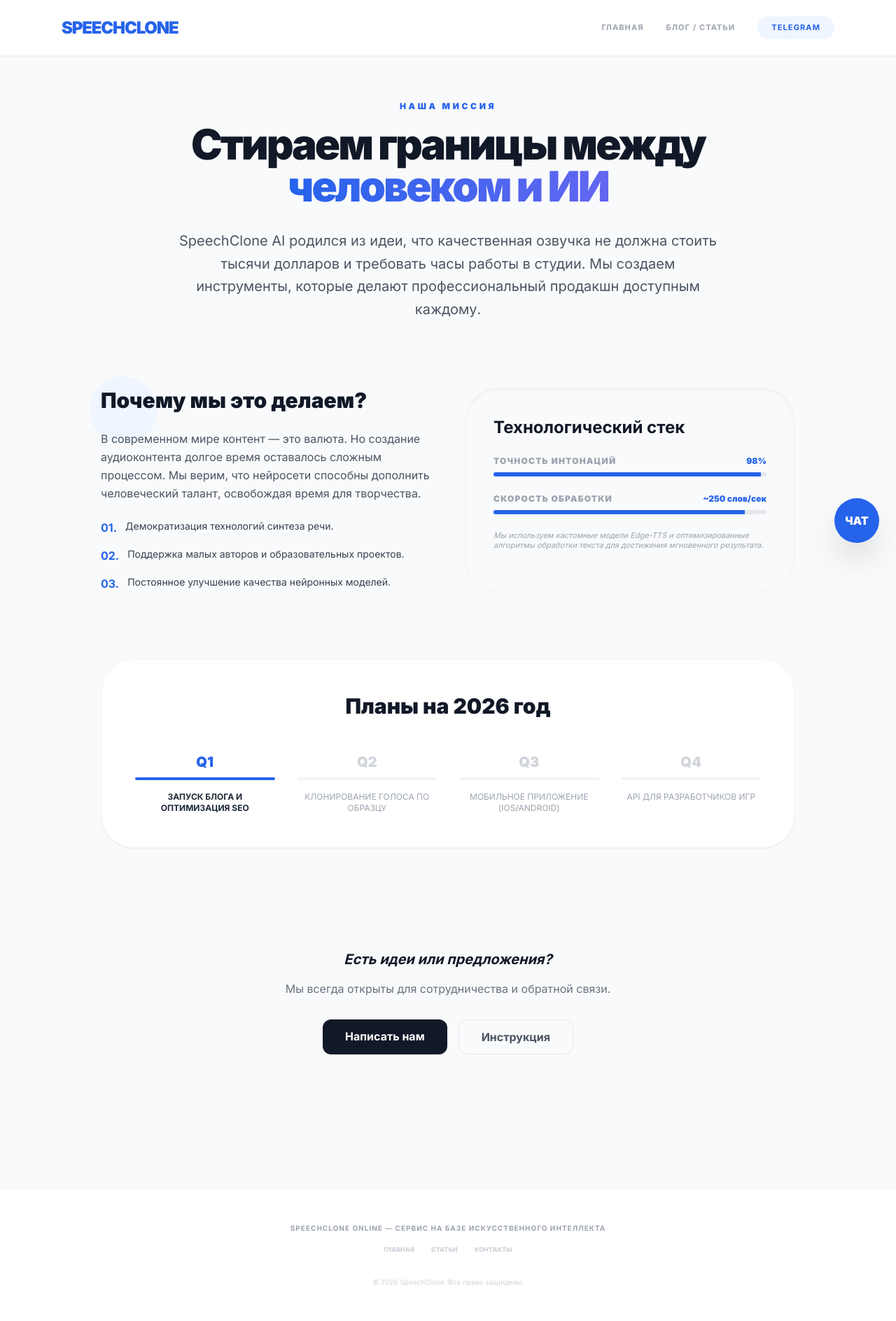
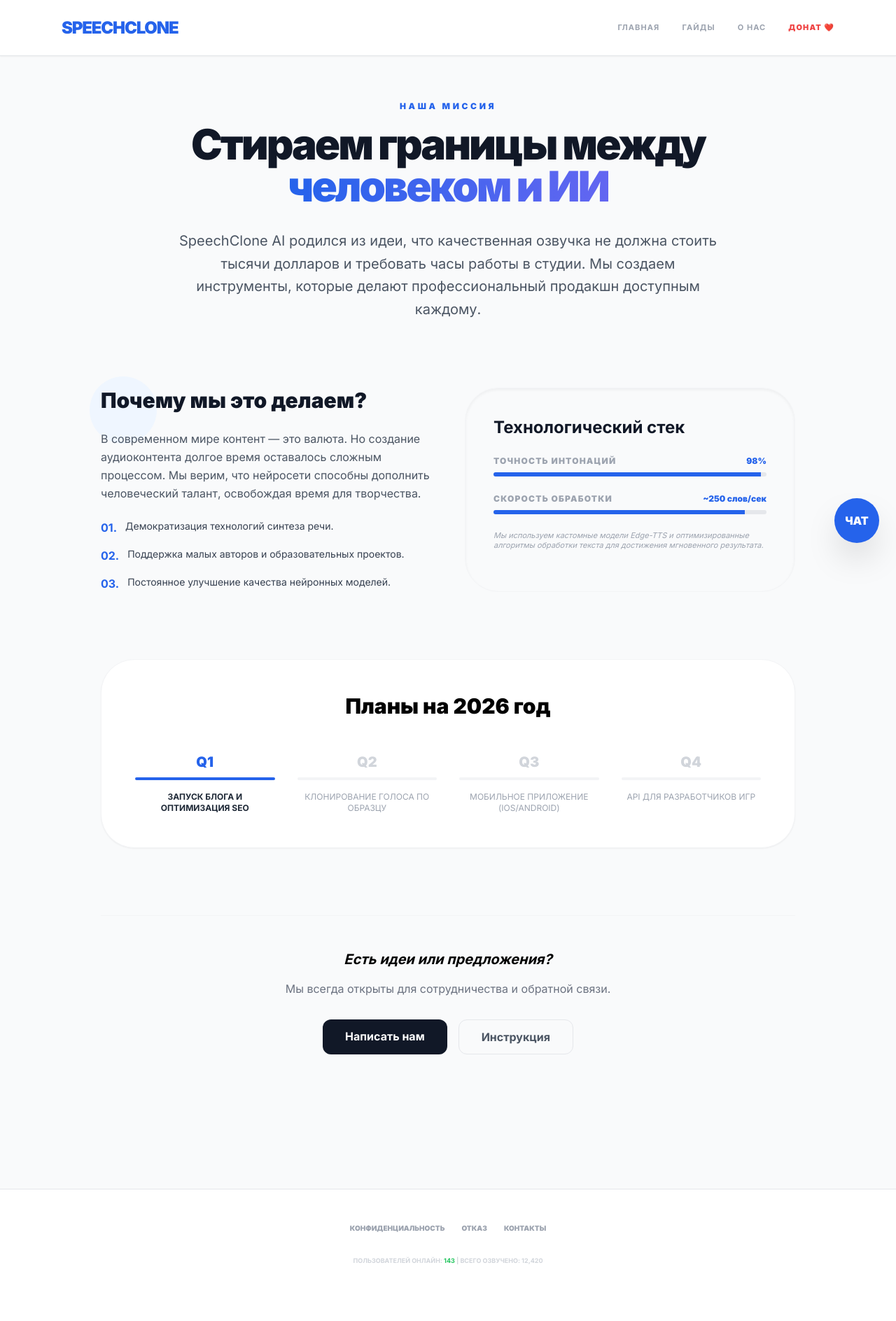
Before and after one commit to olvereal-cpu/speech-clone, a FastAPI app: page /about in a window 1280 px wide. Shown: the whole page at 70% size. After the commit the page ends 1807 px from the top, so only its background shows below. Run offline with FastAPI, Linux system fonts and the light colour scheme; parts of the project's set-up code (start-up, migrations or seed data) failed here and were passed over; some libraries are stand-ins or nearby versions.

Commit message:
Update base.html

```diff
--- a/templates/base.html
+++ b/templates/base.html
@@ -3,102 +3,74 @@
 <head>
     <meta charset="UTF-8">
     <meta name="viewport" content="width=device-width, initial-scale=1.0">
-
-    <title>SpeechClone — Озвучка текста голосом ИИ онлайн бесплатно</title>
-    <meta name="description" content="SpeechClone — лучший сервис для озвучки текста реалистичными нейросетевыми голосами. Конвертируйте текст в MP3 онлайн, создавайте контент для YouTube и соцсетей.">
-    <meta name="keywords" content="озвучка текста, текст в голос, нейросеть голос, edge tts онлайн, синтез речи, озвучить текст mp3, speechclone">
-    <meta name="author" content="SpeechClone Team">
-    <link rel="canonical" href="https://speechclone.online/">
-
-    <meta property="og:type" content="website">
-    <meta property="og:url" content="https://speechclone.online/">
-    <meta property="og:title" content="SpeechClone — Озвучка текста голосом ИИ">
-    <meta property="og:description" content="Профессиональный синтез речи нейросетями. Бесплатно, быстро и качественно.">
-    <meta property="og:image" content="https://speechclone.online/static/og-image.jpg">
+    <title>SpeechClone — Озвучка текста ИИ бесплатно</title>
+    <meta name="description" content="Лучший сервис для синтеза речи онлайн. Реалистичные нейросетевые голоса для YouTube и презентаций.">
+    <meta name="keywords" content="озвучка текста, нейросеть голос, синтез речи, текст в mp3">
 
     <script src="https://cdn.tailwindcss.com"></script>
     <link href="https://fonts.googleapis.com/css2?family=Inter:wght@400;700;900&display=swap" rel="stylesheet">
+
+    <script async src="https://pagead2.googlesyndication.com/pagead/js/adsbygoogle.js?client=ca-pub-2792779022553212" crossorigin="anonymous"></script>
 
     <style>
         body { font-family: 'Inter', sans-serif; }
         .animate-fade-in { animation: fadeIn 0.5s ease-out; }
         @keyframes fadeIn { from { opacity: 0; transform: translateY(10px); } to { opacity: 1; transform: translateY(0); } }
     </style>
+</head>
+<body class="bg-gray-50 flex flex-col min-h-screen">
 
-    <script async src="https://pagead2.googlesyndication.com/pagead/js/adsbygoogle.js?client=ca-pub-2792779022553212" crossorigin="anonymous"></script>
-</head>
-<body class="bg-gray-50 text-gray-900">
-
-    <header class="bg-white border-b border-gray-100 h-20 flex items-center sticky top-0 z-50 shadow-sm">
+    <header class="bg-white border-b h-20 flex items-center sticky top-0 z-50 shadow-sm">
         <div class="max-w-6xl mx-auto w-full px-6 flex justify-between items-center">
-            <a href="/" class="text-2xl font-black text-blue-600 tracking-tighter hover:scale-105 transition-transform">SPEECHCLONE</a>
-
-            <nav class="hidden md:flex gap-8 items-center font-bold text-[11px] uppercase tracking-widest text-gray-400">
-                <a href="/" class="hover:text-blue-600 transition-colors">Главная</a>
-                <a href="/blog" class="hover:text-blue-600 transition-colors">Блог / Статьи</a>
-                <a href="https://t.me/speechclone" target="_blank" class="px-5 py-2 bg-blue-50 text-blue-600 rounded-full hover:bg-blue-600 hover:text-white transition-all">Telegram</a>
+            <a href="/" class="text-2xl font-black text-blue-600 tracking-tighter">SPEECHCLONE</a>
+            <nav class="hidden md:flex gap-8 font-bold text-[11px] uppercase tracking-widest text-gray-400">
+                <a href="/" class="hover:text-blue-600">Главная</a>
+                <a href="/blog/kak-озвучить-текст" class="hover:text-blue-600">Гайды</a>
+                <a href="/about" class="hover:text-blue-600">О нас</a>
+                <a href="/donate" class="text-red-500 font-black">Донат ❤️</a>
             </nav>
         </div>
     </header>
 
-    {% block content %}{% endblock %}
+    <div class="flex-grow">
+        {% block content %}{% endblock %}
+    </div>
 
-    <footer class="bg-white border-t border-gray-100 py-12 mt-20">
-        <div class="max-w-6xl mx-auto px-6 text-center">
-            <div class="text-[10px] font-bold uppercase tracking-widest text-gray-400 mb-4">
-                SpeechClone Online — Сервис на базе искусственного интеллекта
-            </div>
-            <nav class="flex justify-center gap-6 text-[9px] uppercase font-black text-gray-300 mb-8">
-                <a href="/" class="hover:text-blue-600">Главная</a>
-                <a href="/blog" class="hover:text-blue-600">Статьи</a>
-                <a href="/contacts" class="hover:text-blue-600">Контакты</a>
-            </nav>
-            <p class="text-gray-300 text-[10px]">&copy; 2026 SpeechClone. Все права защищены.</p>
+    <footer class="bg-white border-t py-12 mt-20 text-center">
+        <div class="flex justify-center gap-6 text-[10px] font-black uppercase text-gray-400 mb-8">
+            <a href="/privacy" class="hover:text-blue-600">Конфиденциальность</a>
+            <a href="/disclaimer" class="hover:text-blue-600">Отказ</a>
+            <a href="/contacts" class="hover:text-blue-600">Контакты</a>
+        </div>
+        <div class="text-[9px] font-bold text-gray-300">
+            ПОЛЬЗОВАТЕЛЕЙ ОНЛАЙН: <span class="text-green-500">143</span> | ВСЕГО ОЗВУЧЕНО: 12,420
         </div>
     </footer>
 
     <div id="chat-widget" class="fixed bottom-6 right-6 z-50">
-        <div id="chat-box" class="hidden w-85 md:w-96 h-[500px] bg-white rounded-[30px] shadow-2xl border border-gray-100 flex flex-col overflow-hidden mb-4 animate-fade-in">
-            <div class="bg-blue-600 p-5 text-white flex justify-between items-center">
-                <div class="flex items-center gap-3">
-                    <div class="w-8 h-8 bg-white/20 rounded-full flex items-center justify-center font-black">S</div>
-                    <span class="font-black uppercase tracking-widest text-xs">Спич-Бро</span>
-                </div>
-                <button onclick="document.getElementById('chat-box').classList.add('hidden')" class="text-2xl">&times;</button>
-            </div>
-            <div id="chat-messages" class="flex-1 p-5 overflow-y-auto space-y-4 text-sm bg-gray-50 flex flex-col">
-                <div class="bg-white p-4 rounded-2xl shadow-sm border border-gray-100 self-start max-w-[80%]">
-                    Привет! Я помогу разобраться с озвучкой или отвечу на любой вопрос. Что тебя интересует? 👋
-                </div>
-            </div>
+        <div id="chat-box" class="hidden w-80 md:w-96 h-[480px] bg-white rounded-[30px] shadow-2xl border flex flex-col overflow-hidden mb-4 animate-fade-in">
+            <div class="bg-blue-600 p-5 text-white flex justify-between items-center font-black text-xs uppercase">Спич-Бро <button onclick="document.getElementById('chat-box').classList.add('hidden')">&times;</button></div>
+            <div id="chat-messages" class="flex-1 p-5 overflow-y-auto space-y-3 text-sm bg-gray-50"></div>
             <div class="p-4 bg-white border-t flex gap-2">
-                <input id="chat-input" type="text" class="flex-1 p-3 bg-gray-50 rounded-xl outline-none text-xs border border-transparent focus:border-blue-600 transition-all" placeholder="Спроси меня о чем угодно...">
-                <button onclick="handleChat()" class="bg-blue-600 text-white px-4 py-2 rounded-xl font-bold text-[10px] uppercase">OK</button>
+                <input id="chat-input" type="text" class="flex-1 p-2 bg-gray-50 rounded-xl outline-none text-xs" placeholder="Спроси меня...">
+                <button onclick="handleChat()" class="bg-blue-600 text-white px-4 py-2 rounded-xl font-bold text-[10px]">OK</button>
             </div>
         </div>
-        <button onclick="document.getElementById('chat-box').classList.toggle('hidden')" class="w-16 h-16 bg-blue-600 text-white rounded-full shadow-2xl flex items-center justify-center font-black hover:scale-110 active:scale-90 transition-all">ЧАТ</button>
+        <button onclick="document.getElementById('chat-box').classList.toggle('hidden')" class="w-16 h-16 bg-blue-600 text-white rounded-full shadow-2xl flex items-center justify-center font-black">ЧАТ</button>
     </div>
 
     <script>
     async function handleChat() {
-        const input = document.getElementById('chat-input');
-        const box = document.getElementById('chat-messages');
-        const text = input.value.trim();
-        if(!text) return;
-        box.innerHTML += `<div class="bg-blue-600 text-white p-4 rounded-2xl shadow-md self-end max-w-[80%] ml-auto">${text}</div>`;
-        input.value = '';
-        box.scrollTop = box.scrollHeight;
-        try {
-            const res = await fetch('/api/chat', {
-                method: 'POST',
-                headers: {'Content-Type': 'application/json'},
-                body: JSON.stringify({ message: text })
-            });
-            const data = await res.json();
-            box.innerHTML += `<div class="bg-white p-4 rounded-2xl shadow-sm border border-gray-100 self-start max-w-[80%]"><b>Бро:</b> ${data.reply}</div>`;
-            box.scrollTop = box.scrollHeight;
-        } catch(e) { box.innerHTML += `<div class="text-red-500 text-[10px] text-center uppercase">Ошибка сети</div>`; }
+        const i = document.getElementById('chat-input'), b = document.getElementById('chat-messages'), txt = i.value;
+        if(!txt) return;
+        b.innerHTML += `<div class="bg-blue-100 p-3 rounded-2xl ml-auto max-w-[80%] text-xs font-bold">${txt}</div>`;
+        i.value = '';
+        const res = await fetch('/api/chat', {method:'POST', headers:{'Content-Type':'application/json'}, body:JSON.stringify({message:txt})});
+        const data = await res.json();
+        b.innerHTML += `<div class="bg-white p-3 rounded-2xl border max-w-[80%] text-xs shadow-sm">${data.reply}</div>`;
+        b.scrollTop = b.scrollHeight;
     }
     </script>
 </body>
 </html>
+</html>
```
